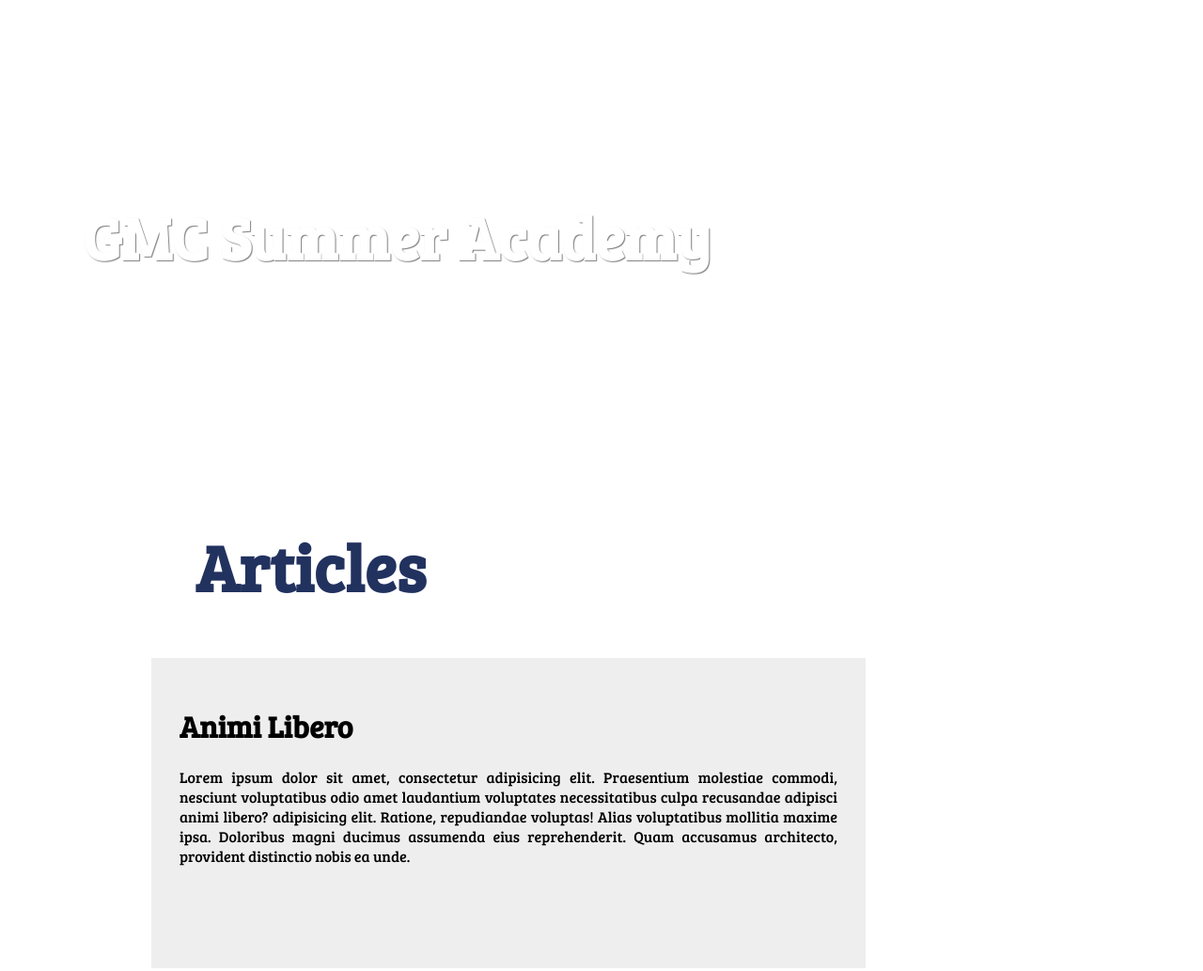
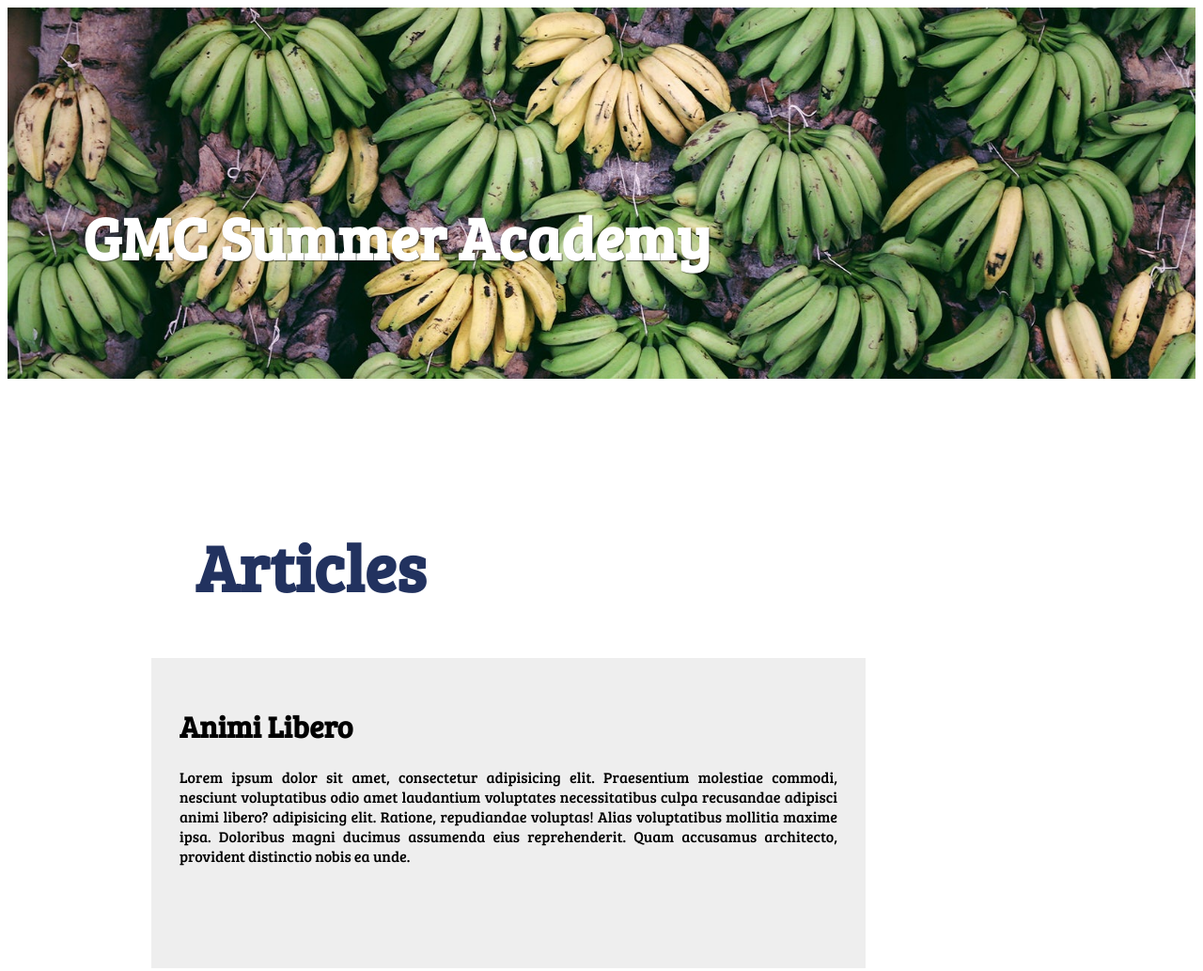
Before and after one commit to AnisSfar/css-, a plain HTML site: page index.html in a window 1280 px wide. Shown: the top 1033 px of the page at 94% size. Drawn offline with Linux system fonts and the light colour scheme.

Commit message:
Update style.css

```diff
--- a/css/style.css
+++ b/css/style.css
@@ -3,7 +3,7 @@
 
 
 .headerdiv{
-    background-image: url('images/photo.jpg');
+    background-image: url('/images/photo.jpg');
     background-repeat: no-repeat;
     background-size: 100%;
     height: 430px;
```
